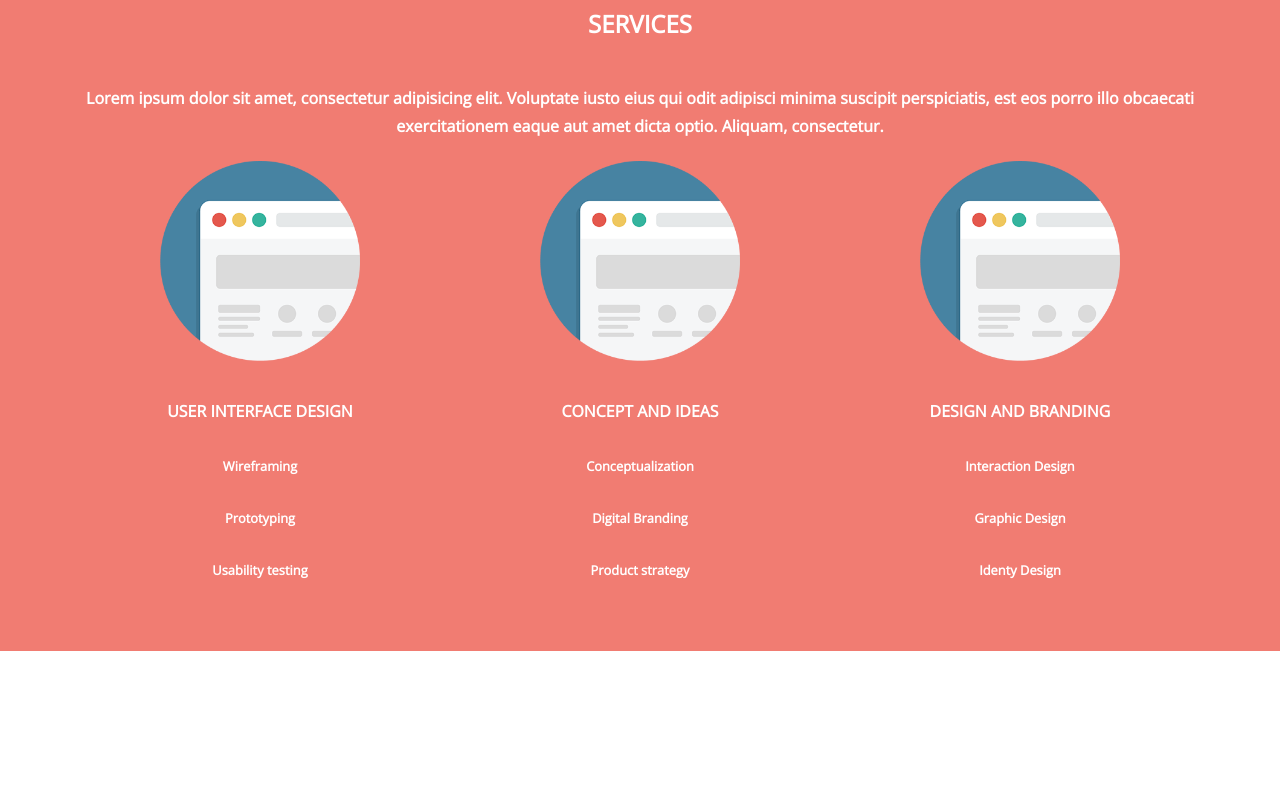
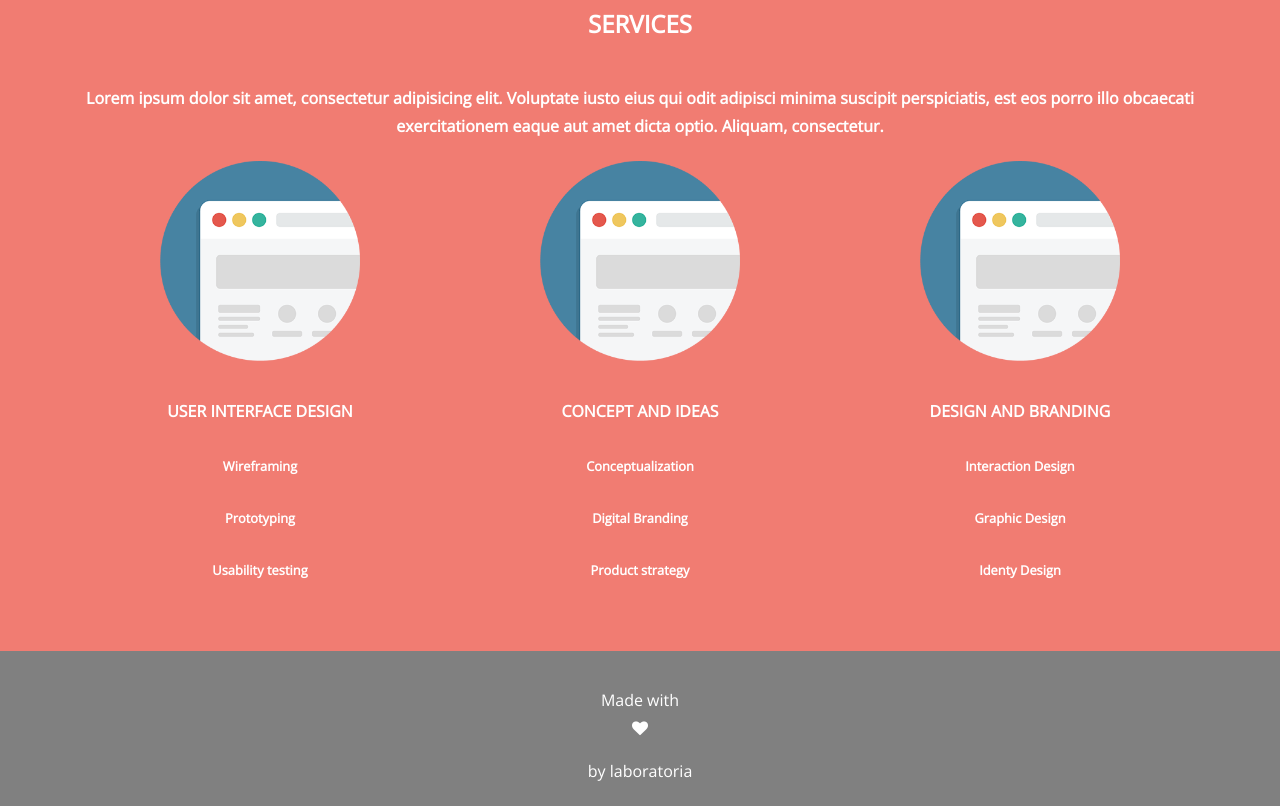
Before and after one commit to kathmarioly/app-love-flex-Star, a plain HTML site: page index.html in a window 1280 px wide. Shown: the part 737-1543 px from the top of the page. Before the commit the page ends 1388 px from the top, so only its background shows below. Drawn offline with nearby package versions, Linux system fonts and the light colour scheme.

Commit message:
Footer, Ready!

```diff
--- a/css/main.css
+++ b/css/main.css
@@ -100,3 +100,12 @@ body {
 	font-size: 1.2em;
 	font-weight: bold;
 }
+
+/*Footer*/
+
+footer{
+	background-color: gray;
+	text-align: center;
+	color: white;
+	padding: 20px;
+}
--- a/index.html
+++ b/index.html
@@ -69,5 +69,13 @@
 
 	<!-- Enlaza tu JS del proyecto aquí -->
 	<script type="text/javascript" src="js/app.js"></script>
+<footer>
+	<div class="box-footer">
+			<p class="mb-0">Made with </p>
+			<i class="fa fa-heart" aria-hidden="true"></i>
+			<p class="mb-0">by laboratoria</p>
+	</div>
+</footer>
+
 </body>
 </html>
```
